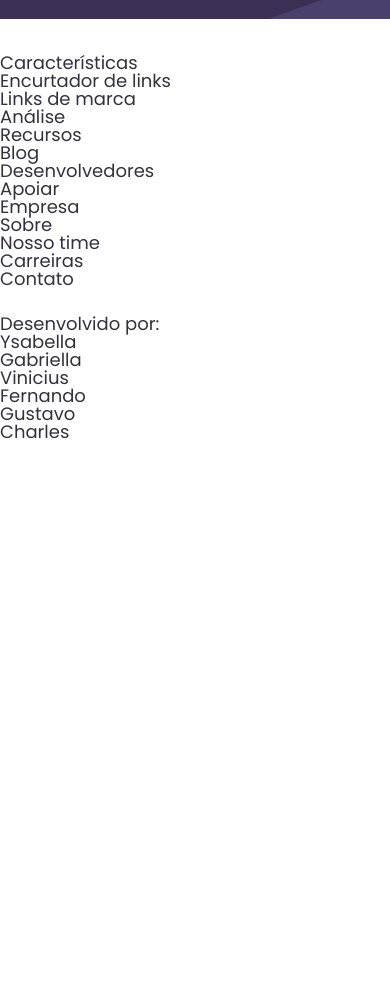
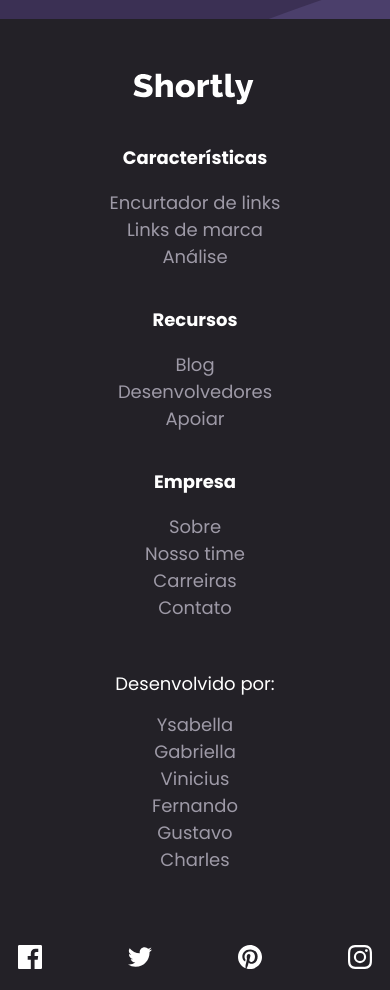
Before and after one commit to ysabeellaa/GB-Desenvolve_Turma18_D01, a plain HTML site: page index.html in a window 390 px wide. Shown: the part 1124-2114 px from the top of the page. Before the commit the page ends 1568 px from the top, so only its background shows below. Drawn offline with Linux system fonts and the light colour scheme.

Commit message:
Criação do style do footer e alterações no arquivo html

```diff
--- /dev/null
+++ b/assets/style/footer/footer-responsivo.css
@@ -0,0 +1,96 @@
+@import url(base.css);
+
+@media screen and (max-width: 992px) {
+
+    .logo__container{
+        display: flex;
+        width:100%;
+        align-items: center;
+        justify-content: center;
+        padding:0;
+        margin-bottom: 4rem;
+    }
+
+    .logo__img--branco{
+        width: 16%
+    }
+
+    .wrap-rodape{
+        justify-content: space-between;
+        width:100%;
+        padding: 0;
+        flex-wrap: nowrap;
+    }
+
+    .wrap-social {
+        width: 100%;
+        flex-direction: column-reverse;
+        align-items: normal;
+    }
+
+    .desenvolvedores__titulo--branco{
+        width: 30%;
+    }
+
+    .desenvolvedores__container {
+        display:flex;
+        flex-direction: column;
+        justify-content: space-between;
+        align-items: baseline;
+        margin-bottom: 3rem ;
+    }
+
+}
+
+@media screen and (max-width: 530px) {
+
+    footer {
+        padding: 1rem;
+        box-sizing: border-box;
+        text-align: center;
+    }
+
+    .footer, .wrap-rodape{
+        flex-direction: column;
+        align-items: center;
+    }
+
+    .logo__container{
+        justify-content: center;
+        margin: 2rem 0;
+    }
+
+    .logo__img--branco{
+        width: 35%;
+    }
+
+    .links__caracteristicas, .links__recursos, .links__empresa, .conjunto__links{
+        flex-direction: column;
+        padding-bottom: 1rem;
+        line-height: 1.5rem;
+        width: 100%;
+    }
+
+    .conjunto__links li {
+        width: 100%;
+        text-align: center;
+        padding: 0;
+    }
+
+    .link__titulo--branco{
+        width: 100%;
+        text-align: center;
+    }
+
+    .wrap-social{
+        flex-direction: column-reverse;
+    }
+
+    .desenvolvedores__titulo--branco{
+        justify-content: center;
+        width: 100%;
+        padding-top: 0;
+    }
+
+
+}
--- /dev/null
+++ b/assets/style/footer/footer.css
@@ -0,0 +1,75 @@
+@import url(base.css);
+
+
+footer, .logo__container, .wrap-rodape, .wrap-social {
+     display: flex;
+     flex-wrap: wrap;
+     box-sizing: border-box;
+}
+
+footer {
+    background-color: var(--background-footer);
+    padding: 4rem 2rem;
+    justify-content: space-between;
+}
+.wrap-rodape{
+    flex-grow: 2;
+    align-items: baseline;
+    justify-content: space-evenly;
+    padding: 0 2rem;
+}
+
+.wrap-social {
+    width:22%;
+}
+
+.logo__container {
+    flex-shrink: 3;
+    justify-content: center;
+}
+
+.wrap-social, .logo__container{
+    flex-direction: column;
+    align-items: center;
+}
+
+.social__midias, .desenvolvedores__container, .desenvolvedores__titulo--branco, #conjunto__links__devs {
+    width: 100%;
+    display: flex;
+    align-items: center;
+}
+
+.social__midias{
+    justify-content:space-between;
+}
+
+.desenvolvedores__container{
+    flex-direction: column;
+    justify-content: flex-start ;
+}
+
+.desenvolvedores__titulo--branco{
+    color: var(--branco);
+    margin-top: 1rem;
+    padding: 1rem 0;
+}
+
+.conjunto__links li{
+    padding: 1rem 1rem 1rem 0;
+}
+
+#conjunto__links__devs{
+    flex-wrap: wrap;
+    box-sizing: border-box;
+}
+
+#conjunto__links__devs li, .rodape__link {
+    width: fit-content;
+    color: var(--texto);
+}
+
+.link__titulo--branco{
+    font-weight: bold;
+    color: var(--branco);
+    padding-bottom: 1rem;
+}
--- a/index.html
+++ b/index.html
@@ -25,6 +25,8 @@
     <link href="./assets/style/informacao/informacao.css" rel="stylesheet">
     <link href="./assets/style/cards/card.css" rel="stylesheet">
     <link href="./assets/style/secao-btn/secao-btn.css" rel="stylesheet">
+    <link href="./assets/style/footer/footer.css" rel="stylesheet">
+    <link href="./assets/style/footer/footer-responsivo.css" rel="stylesheet">
 </head>
 
 <body>
@@ -115,6 +117,7 @@
             <a class="logo__img--branco" href="#"><img src="./assets/images/logo-white.svg"></a>
         </div>
 
+        <div class="wrap-rodape">
             <div class="rodape__links">
                 <div class="links__caracteristicas">
                     <h4 class="link__titulo--branco">Características</h4>
@@ -148,7 +151,9 @@
                     </ul>
                 </div>
             </div>
+        </div>
 
+       <div class="wrap-social">
             <div class="social__midias">
                 <a href="#"><img src="./assets/images/icon-facebook.svg" alt="Logo Facebook"></a>
                 <a href="#"><img src="./assets/images/icon-twitter.svg" alt="Logo Twitter"></a>
@@ -158,7 +163,7 @@
 
             <div class="desenvolvedores__container">
                 <h4 class="desenvolvedores__titulo--branco">Desenvolvido por:</h4>
-            <ul class="conjunto__links">
+                <ul class="conjunto__links" id="conjunto__links__devs">
                     <li><a class="desenvolvedor__link" href="https://github.com/ysabeellaa"></a>Ysabella</li>
                     <li><a class="desenvolvedor__link" href="https://github.com/GabriellaMullerBorges"></a>Gabriella</li>
                     <li><a class="desenvolvedor__link" href="https://github.com/vclemente2"></a>Vinicius</li>
@@ -167,6 +172,7 @@
                     <li><a class="desenvolvedor__link" href="#"></a>Charles</li>
                 </ul>
             </div>
+        </div>
     </footer>
 </body>
 
```
Lines whose indentation alone changed are shown as unchanged.
